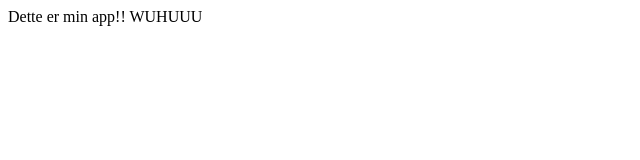
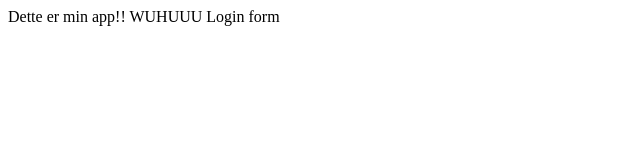
Before and after one commit to phil2301/minappsample, a plain HTML site: page index.html in a window 1280 px wide. Shown: the full height of the page, 0-640 px from the left. Drawn offline with Linux system fonts and the light colour scheme.

Commit message:
login form

```diff
--- /dev/null
+++ b/dir2/app2.js
@@ -0,0 +1 @@
+console.log("Ignorér mig!");
--- a/index.html
+++ b/index.html
@@ -5,5 +5,6 @@
 </head>
 <body>
 	Dette er min app!! WUHUUU
+	Login form
 </body>
 </html>
```
Also changed, not shown: login.html (added, +1 -0 lines), 1 other file.
